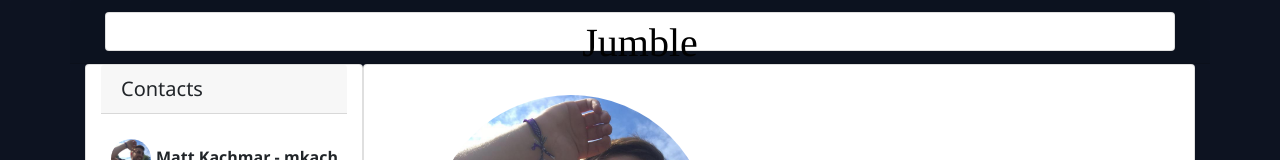
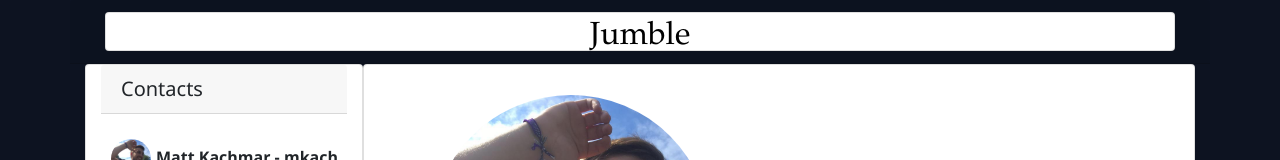
Before and after one commit to Nineluj/Jumble, an Angular app in the folder frontend/jouble-frontend/: page / in a window 1280 px wide. Shown: the top 160 px of the page. Built offline with nearby package versions, Linux system fonts and the light colour scheme; some icons are missing.

Commit message:
Changed font

```diff
--- a/frontend/jouble-frontend/src/app/app.component.html
+++ b/frontend/jouble-frontend/src/app/app.component.html
@@ -4,7 +4,7 @@
     <div class="row card-header">
       <div class="col-lg-12">
         <div class="card text-white mb-3">
-          <div class="text-center" style="height:37px; color: black; font-size: 40px; font-family: 'Bodoni MT', Times, serif;">Jumble</div>
+          <div class="text-center" style="height:37px; color: black; font-size: 32px; font-family: 'Palatino', Times, serif;">Jumble</div>
         </div>
       </div>
     </div>
```
